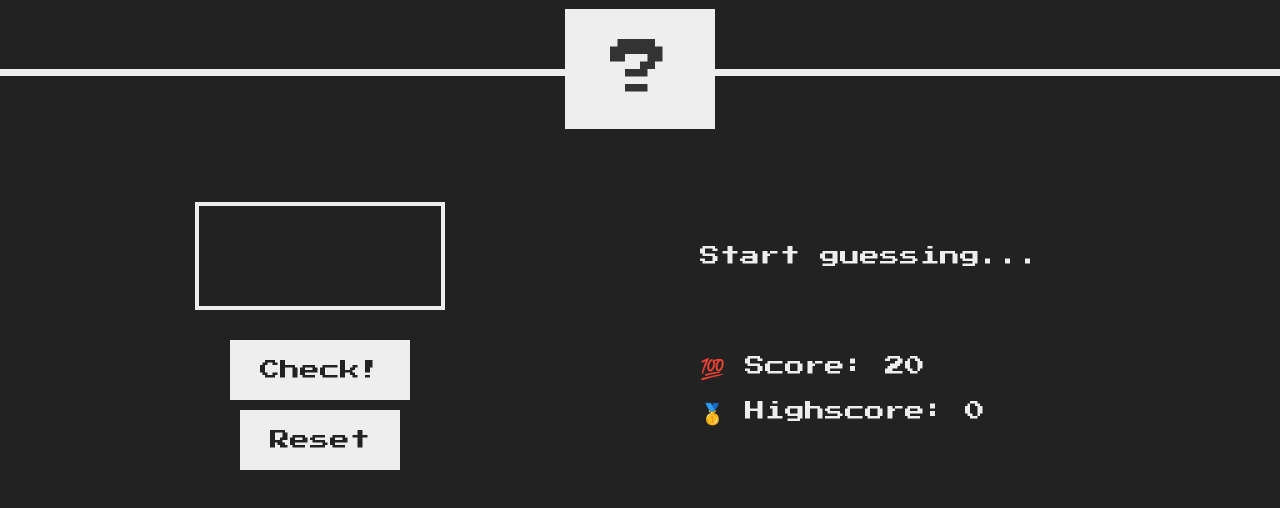
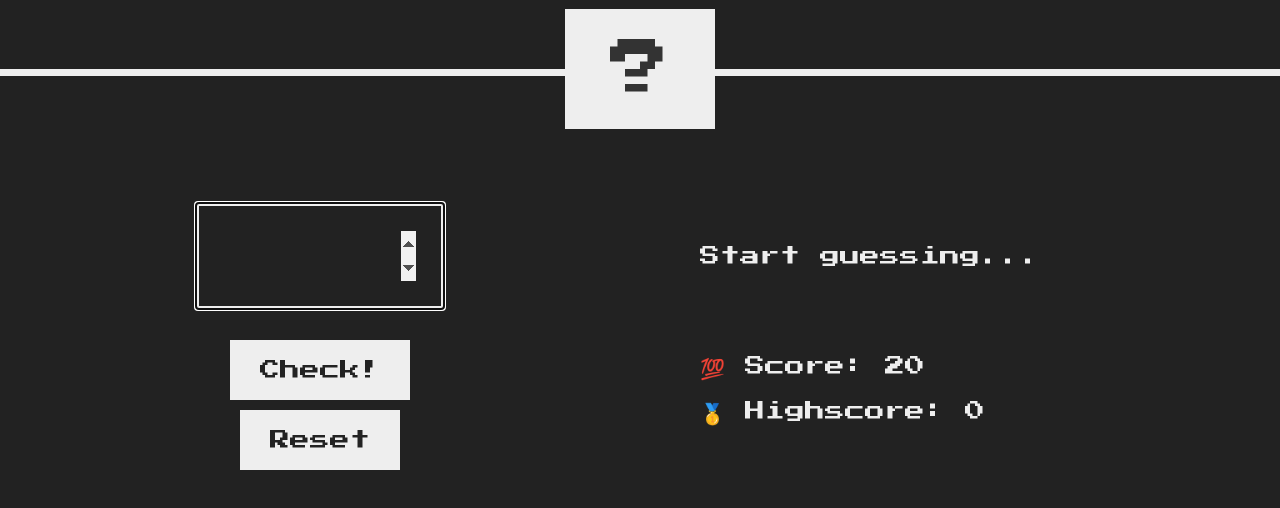
Before and after one commit to zukies/MainPage, a plain HTML site: page NumberGuessingGame/index.html in a window 1280 px wide. Shown: the part 204-712 px from the top of the page. Drawn offline with Linux system fonts and the light colour scheme.

Commit message:
Update number guessing game

```diff
--- a/NumberGuessingGame/script.js
+++ b/NumberGuessingGame/script.js
@@ -76,3 +76,8 @@ document.querySelector('.check').addEventListener('click', function () {
       document.querySelector('.guess').focus()
 
   });
+
+  function init(){
+    document.querySelector('.guess').focus()
+  }
+  init()
```
Also changed, not shown: NumberGuessingGame/index.html (+1 -1 lines).
